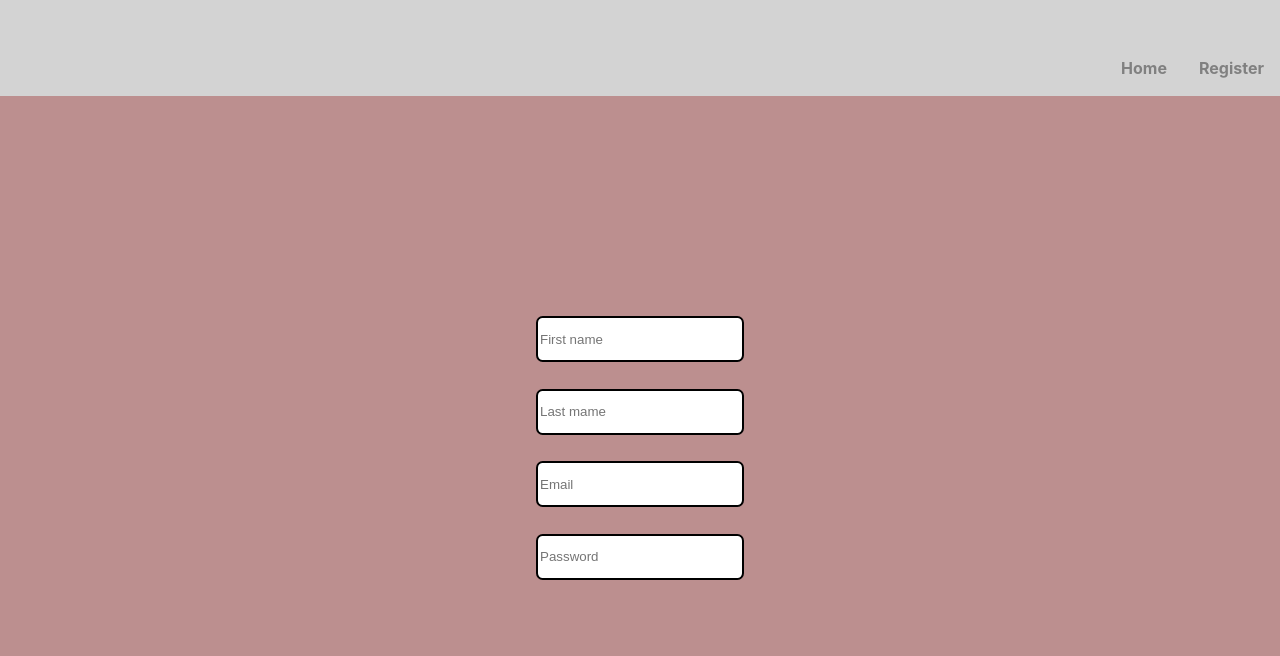
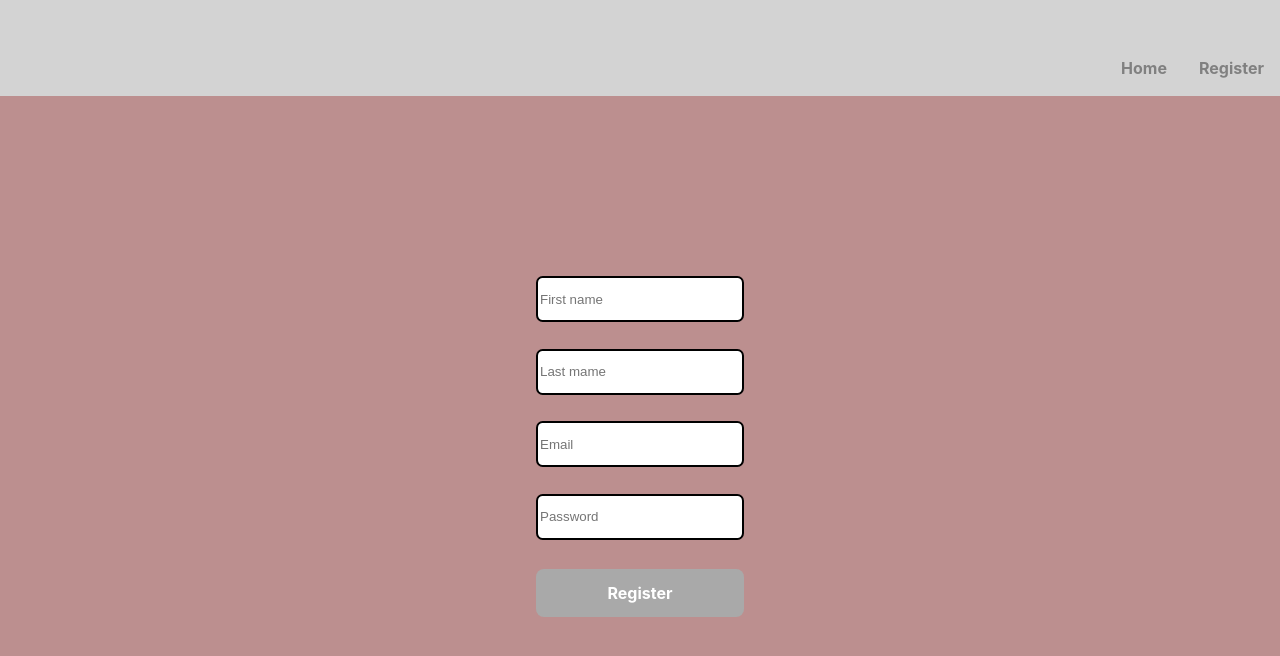
Before and after one commit to VictorBlasco5/Project-frontend-1, a React (Vite) app: page /register in a window 1280 px wide. Shown: the top 656 px of the page. Built offline with nearby package versions, Linux system fonts and the light colour scheme.

Commit message:
feat: button register

```diff
--- /dev/null
+++ b/src/common/CButton/CButton.css
@@ -0,0 +1,23 @@
+.cButtonDesign {
+    height: 3em;
+    width: 13em;
+    margin: 1em;
+
+    border-radius: 0.5em;
+
+    background-color: darkgrey;
+    color: white;
+    font-weight: bold;
+
+    display: flex;
+    justify-content: center;
+    align-items: center;
+    flex-direction: column;
+}
+
+.cButtonDesign:hover {
+    cursor: pointer;
+    transition: 0.2s;
+    background-color: gray;
+
+}
--- /dev/null
+++ b/src/common/CButton/CButton.jsx
@@ -0,0 +1,11 @@
+import "./CButton.css"
+
+export const CButton = ({ title, className, functionEmit}) => {
+
+    return (
+        <div className={className} onClick={functionEmit}>
+            {title}
+
+        </div>
+    )
+}
--- a/src/pages/Register/Register.jsx
+++ b/src/pages/Register/Register.jsx
@@ -1,6 +1,7 @@
 import { useState } from "react"
 import { CInput } from "../../common/CInput/CInput"
 import "./Register.css"
+import { CButton } from "../../common/CButton/CButton"
 
 
 export const Register = () => {
@@ -21,6 +22,10 @@ export const Register = () => {
                 [e.target.name]: e.target.value,
             })
         )
+    }
+
+    const registerMe = () => {
+
     }
 
     return (
@@ -58,6 +63,11 @@ export const Register = () => {
                 value={user.password_hash || ""}
                 onChangeFunction={(e) => imputHandler(e)}
             />
+            <CButton
+                className={"cButtonDesign"}
+                title={"Register"}
+                functionEmit={registerMe}
+            />
         </div>
     )
 }
```
